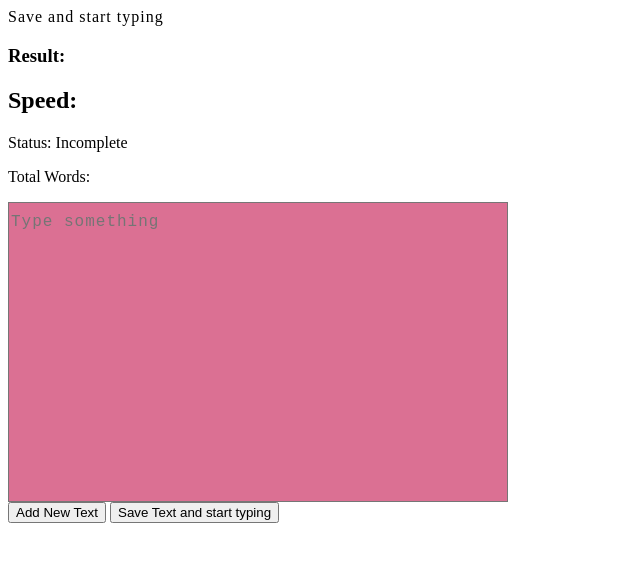
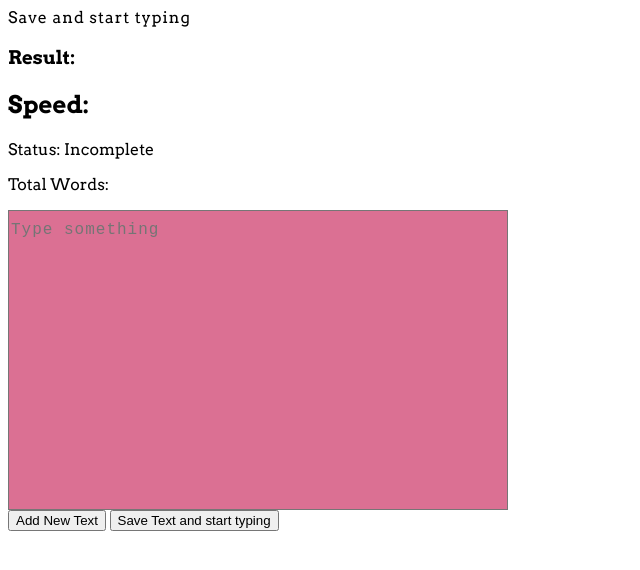
Before and after one commit to git-dibwar/Touch-Type-Blitz-Hub, a plain HTML site: page index.html in a window 1280 px wide. Shown: the whole page, without its empty margins (0-640 px from the left). Drawn offline with Linux system fonts and the light colour scheme.

Commit message:
css implementation start

```diff
--- a/index.html
+++ b/index.html
@@ -6,6 +6,9 @@
     <meta name="viewport" content="width=device-width, initial-scale=1.0">
     <link rel="stylesheet" href="styles.css">
     <title>Typing Game</title>
+    <style>
+        @import url('https://fonts.googleapis.com/css2?family=Arvo:ital,wght@0,400;0,700;1,400;1,700&display=swap')
+    </style>
 </head>
 
 <body>
--- a/styles.css
+++ b/styles.css
@@ -1,3 +1,9 @@
+body{
+    font-family: "Arvo", serif;
+    font-weight: 400;
+    font-style: normal;
+}
+
 #savedTextContainer{
     -webkit-user-select: none;
         -moz-user-select: none;
```
